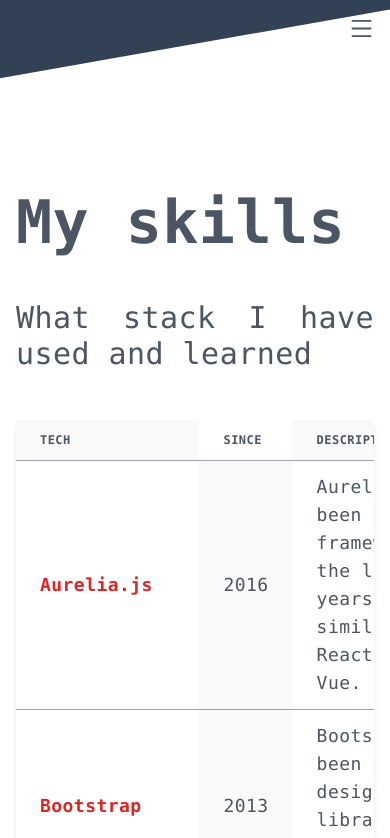
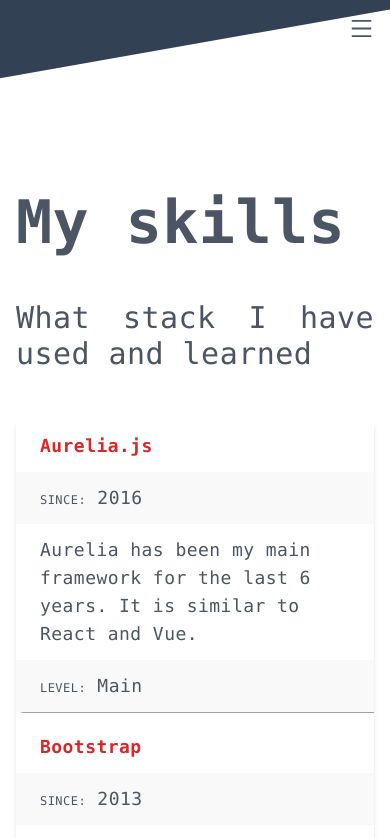
Before and after one commit to liisi29/portfolio, a Next.js app: page /skills in a window 390 px wide. Shown: the top 838 px of the page. Built offline with nearby package versions, Linux system fonts and the light colour scheme.

Commit message:
Fixed table mobile view

```diff
--- a/components/elements/table/Table.tsx
+++ b/components/elements/table/Table.tsx
@@ -1,4 +1,12 @@
 import { Level, TableListItem } from "./dto";
+
+export type TableHeaderItemKey = "since" | "title" | "description" | "level";
+export interface TableHeaderItem {
+  text: string;
+  key: TableHeaderItemKey;
+  showDescriptionInSm?: boolean;
+}
+
 const levelTranslation: Record<Level, string> = {
   ba: "Bachelor",
   exchange: "Exchange student",
@@ -17,13 +25,27 @@
   ths,
   list,
 }: {
-  ths: string[];
+  ths: TableHeaderItem[];
   list: TableListItem[];
 }) {
+  const sinceText = ths.find((h) => h.key === "since")?.text;
+  const levelText = ths.find((h) => h.key === "level")?.text;
+  const desc = ths.find((h) => h.key === "description");
+  const descText = desc?.text;
+  const showDescriptionInSm = desc?.showDescriptionInSm;
+
+  const body = "flex items-center justify-center";
+  const container = "container";
+  const table = "w-full flex flex-row flex-no-wrap overflow-hidden my-5";
+  const row2 = " sm:table-row rounded-l-lg sm:rounded-none mb-2 sm:mb-0";
+  const row =
+    "flex flex-col flex-no wrap sm:table-row rounded-l-lg sm:rounded-none mb-2 sm:mb-0";
+  const tableBody = "flex-1 sm:flex-none";
+
   return (
     <div className="overflow-x-auto relative shadow-md sm:rounded-lg">
       <table className="w-full text-left">
-        <thead className="text-xs uppercase _bg-dark border-b border-gray-400 ">
+        <thead className="text-xs uppercase _bg-dark border-b border-gray-400 hidden sm:table-header-group">
           <tr>
             {ths.map((h, i) => (
               <th
@@ -31,7 +53,7 @@
                 scope="col"
                 className={i % 2 === 0 ? even : odd}
               >
-                {h}
+                {h.text}
               </th>
             ))}
           </tr>
@@ -39,7 +61,10 @@
         <tbody>
           {list.map((s) => {
             return (
-              <tr key={s.key} className="_bg-cream border-b border-gray-400">
+              <tr
+                key={s.key}
+                className={`${row} _bg-cream border-b border-gray-400`}
+              >
                 <th
                   scope="row"
                   className={`${first} _text-contrast whitespace-nowrap`}
@@ -52,19 +77,36 @@
                 </th>
                 {s.since && (
                   <td className={`${even}`}>
-                    <p>{s.since}</p>
+                    <p>
+                      <span className="sm:hidden uppercase text-xs">
+                        {sinceText}:
+                      </span>{" "}
+                      {s.since}
+                    </p>
                   </td>
                 )}
                 {s.description && (
                   <td className={`${odd}`}>
                     {s.description.map((d, i) => (
-                      <p key={`description${i}`}>{d}</p>
+                      <p key={`description${i}`}>
+                        {showDescriptionInSm && (
+                          <span className="sm:hidden uppercase text-xs">
+                            {descText}:{" "}
+                          </span>
+                        )}
+                        {d}
+                      </p>
                     ))}
                   </td>
                 )}
                 {s.level && (
                   <td className={`${even}`}>
-                    <p>{levelTranslation[s.level]}</p>
+                    <p>
+                      <span className="sm:hidden uppercase text-xs">
+                        {levelText}:
+                      </span>{" "}
+                      {levelTranslation[s.level]}
+                    </p>
                   </td>
                 )}
               </tr>
--- a/components/pages/education/CoursesTable.tsx
+++ b/components/pages/education/CoursesTable.tsx
@@ -1,5 +1,5 @@
 import { Level, TableListItem } from "@components/elements/table/dto";
-import Table from "@components/elements/table/Table";
+import Table, { TableHeaderItem } from "@components/elements/table/Table";
 const list: TableListItem[] = [
   {
     key: "js",
@@ -35,7 +35,11 @@
   },
 ];
 export default function CoursesTable() {
-  const ths = ["Language", "Duration", "Teacher"];
+  const ths: TableHeaderItem[] = [
+    { text: "Course", key: "title" },
+    { text: "Duration", key: "since" },
+    { text: "Teacher", key: "description", showDescriptionInSm: true },
+  ];
   return (
     <div>
       <Table ths={ths} list={list} />
--- a/components/pages/education/EducationTable.tsx
+++ b/components/pages/education/EducationTable.tsx
@@ -1,5 +1,5 @@
 import { Level, TableListItem } from "@components/elements/table/dto";
-import Table from "@components/elements/table/Table";
+import Table, { TableHeaderItem } from "@components/elements/table/Table";
 
 const list: TableListItem[] = [
   {
@@ -26,7 +26,12 @@
   },
 ];
 export default function EducationTable() {
-  const ths = ["Discipline", "Graduation", "University", "Degree"];
+  const ths: TableHeaderItem[] = [
+    { text: "Discipline", key: "title" },
+    { text: "Graduation", key: "since" },
+    { text: "University", key: "description" },
+    { text: "Degree", key: "level" },
+  ];
   return (
     <div>
       <Table ths={ths} list={list} />
--- a/components/pages/education/LanguageTable.tsx
+++ b/components/pages/education/LanguageTable.tsx
@@ -1,5 +1,5 @@
 import { Level, TableListItem } from "@components/elements/table/dto";
-import Table from "@components/elements/table/Table";
+import Table, { TableHeaderItem } from "@components/elements/table/Table";
 const list: TableListItem[] = [
   {
     key: "estonian",
@@ -18,7 +18,10 @@
   },
 ];
 export default function LanguageTable() {
-  const ths = ["Language", "Level"];
+  const ths: TableHeaderItem[] = [
+    { text: "Language", key: "title" },
+    { text: "Level", key: "level" },
+  ];
   return (
     <div>
       <Table ths={ths} list={list} />
--- a/components/pages/stack/StackTable.tsx
+++ b/components/pages/stack/StackTable.tsx
@@ -1,7 +1,7 @@
 import InlineListWithDots from "@components/elements/InlineListWithDots";
 import LinkMainProject from "@components/elements/linkButtons/LinkMainProject";
 import { Level, TableListItem } from "@components/elements/table/dto";
-import Table from "@components/elements/table/Table";
+import Table, { TableHeaderItem } from "@components/elements/table/Table";
 import { Skill, SkillList, skills as raw } from "@data/skills";
 
 type SkillListTable = Skill & TableListItem;
@@ -120,7 +120,12 @@
   ],
 };
 export default function StackTable() {
-  const ths = ["Tech", "Since", "Description", "Level"];
+  const ths: TableHeaderItem[] = [
+    { text: "Tech", key: "title" },
+    { text: "Since", key: "since" },
+    { text: "Description", key: "description" },
+    { text: "Level", key: "level" },
+  ];
   return (
     <div>
       <Table ths={ths} list={list} />
```
